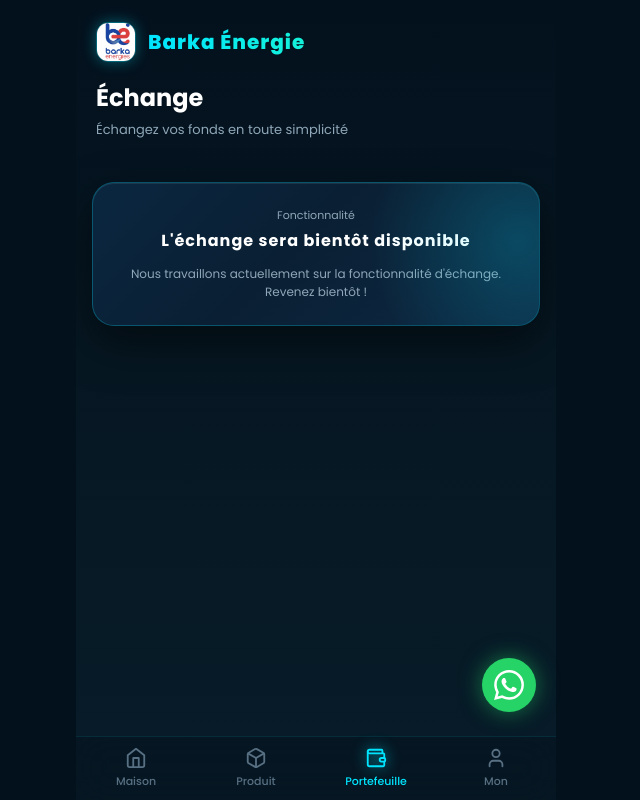
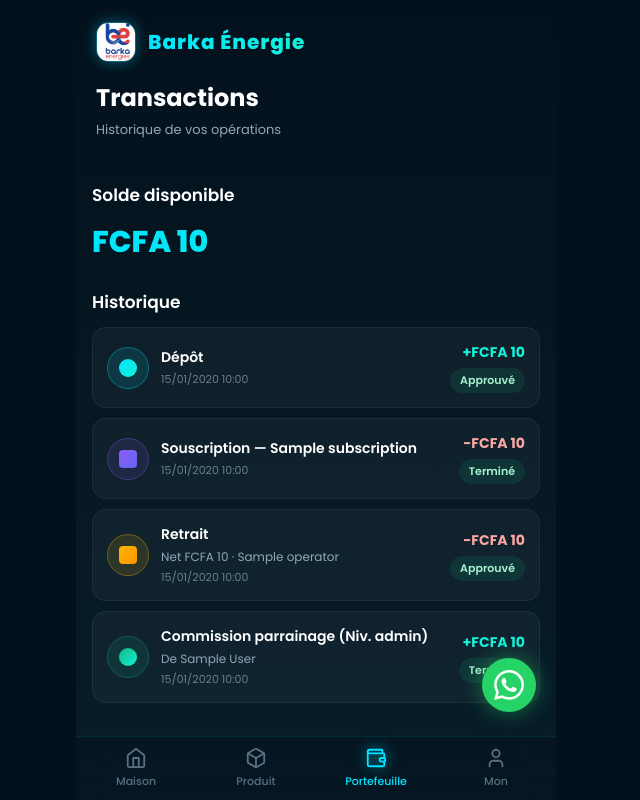
Before and after one commit to fredogary7-rgb/f, a Flask app: page /echange in a window 1280 px wide. Shown: the whole page, without its empty margins (324-964 px from the left). Run offline with Flask 3, Linux system fonts and the light colour scheme; the visitor is signed in with stand-in values (Sample User, id 1); a database or web service that is not in the repository returns one stand-in record (values such as "Sample title"); some libraries are stand-ins or nearby versions.

Commit message:
Page Transactions (historique des op\u00e9rations) avec statuts et commissions

```diff
--- a/app.py
+++ b/app.py
@@ -133,6 +133,18 @@ def init_db():
                         )
                     """)
                     cur.execute("CREATE INDEX IF NOT EXISTS idx_withdrawals_user ON withdrawals(user_id)")
+                    # Table des commissions de parrainage
+                    cur.execute("""
+                        CREATE TABLE IF NOT EXISTS commissions (
+                            id SERIAL PRIMARY KEY,
+                            user_id INTEGER NOT NULL,
+                            amount NUMERIC NOT NULL,
+                            level INTEGER NOT NULL DEFAULT 1,
+                            source_user_id INTEGER,
+                            created_at TIMESTAMP DEFAULT NOW()
+                        )
+                    """)
+                    cur.execute("CREATE INDEX IF NOT EXISTS idx_commissions_user ON commissions(user_id)")
             return
         except psycopg2.errors.DeadlockDetected:
             if attempt == 2:
@@ -182,18 +194,21 @@ def credit_referral_commissions(user_id, amount):
             if not lv1:
                 return
             cur.execute("UPDATE users SET balance = balance + %s WHERE id = %s", (amount * REFERRAL_LV1, lv1[0]))
+            cur.execute("INSERT INTO commissions (user_id, amount, level, source_user_id) VALUES (%s, %s, 1, %s)", (lv1[0], amount * REFERRAL_LV1, user_id))
             # Niveau 2
             if lv1[1]:
                 cur.execute("SELECT id, referred_by FROM users WHERE referral_code = %s", (lv1[1],))
                 lv2 = cur.fetchone()
                 if lv2:
                     cur.execute("UPDATE users SET balance = balance + %s WHERE id = %s", (amount * REFERRAL_LV2, lv2[0]))
+                    cur.execute("INSERT INTO commissions (user_id, amount, level, source_user_id) VALUES (%s, %s, 2, %s)", (lv2[0], amount * REFERRAL_LV2, user_id))
                     # Niveau 3
                     if lv2[1]:
                         cur.execute("SELECT id FROM users WHERE referral_code = %s", (lv2[1],))
                         lv3 = cur.fetchone()
                         if lv3:
                             cur.execute("UPDATE users SET balance = balance + %s WHERE id = %s", (amount * REFERRAL_LV3, lv3[0]))
+                            cur.execute("INSERT INTO commissions (user_id, amount, level, source_user_id) VALUES (%s, %s, 3, %s)", (lv3[0], amount * REFERRAL_LV3, user_id))
 
 
 def login_required(f):
@@ -655,7 +670,76 @@ def partager():
 @app.route("/echange")
 @login_required
 def echange():
-    return render_template("echange.html")
+    credit_income(session["user_id"])
+    uid = session["user_id"]
+    transactions = []
+
+    with get_db() as conn:
+        with conn.cursor(cursor_factory=RealDictCursor) as cur:
+            # Dépôts
+            cur.execute("SELECT id, amount, status, created_at FROM deposits WHERE user_id = %s", (uid,))
+            for d in cur.fetchall():
+                transactions.append({
+                    "type": "deposit",
+                    "label": "Dépôt",
+                    "amount": float(d["amount"]),
+                    "sign": "+",
+                    "status": d["status"],
+                    "date": d["created_at"],
+                    "detail": None,
+                })
+            # Souscriptions
+            cur.execute("SELECT id, product_name, price, created_at FROM subscriptions WHERE user_id = %s", (uid,))
+            for s in cur.fetchall():
+                transactions.append({
+                    "type": "subscription",
+                    "label": f"Souscription — {s['product_name']}",
+                    "amount": float(s["price"]),
+                    "sign": "-",
+                    "status": "completed",
+                    "date": s["created_at"],
+                    "detail": None,
+                })
+            # Retraits
+            cur.execute("SELECT id, amount, fee, net, status, created_at, operator FROM withdrawals WHERE user_id = %s", (uid,))
+            for w in cur.fetchall():
+                transactions.append({
+                    "type": "withdrawal",
+                    "label": "Retrait",
+                    "amount": float(w["amount"]),
+                    "sign": "-",
+                    "status": w["status"],
+                    "date": w["created_at"],
+                    "detail": f"Net FCFA {int(float(w['net'])):,} · {w['operator'] or '-'}",
+                })
+            # Commissions de parrainage
+            cur.execute("""
+                SELECT c.amount, c.level, c.created_at, u.full_name
+                FROM commissions c LEFT JOIN users u ON u.id = c.source_user_id
+                WHERE c.user_id = %s
+            """, (uid,))
+            for c in cur.fetchall():
+                source = c["full_name"] or "un filleul"
+                transactions.append({
+                    "type": "commission",
+                    "label": f"Commission parrainage (Niv. {c['level']})",
+                    "amount": float(c["amount"]),
+                    "sign": "+",
+                    "status": "completed",
+                    "date": c["created_at"],
+                    "detail": f"De {source}",
+                })
+
+    # Trier du plus récent au plus ancien
+    transactions.sort(key=lambda t: t["date"], reverse=True)
+
+    with get_db() as conn:
+        with conn.cursor(cursor_factory=RealDictCursor) as cur:
+            cur.execute("SELECT balance FROM users WHERE id = %s", (uid,))
+            row = cur.fetchone()
+    balance = f"{int(float(row['balance'] or 0)):,}" if row else "0"
+
+    return render_template("echange.html", transactions=transactions, balance=balance)
 
 
 @app.route("/politique")
--- a/static/css/portefeuille.css
+++ b/static/css/portefeuille.css
@@ -280,3 +280,63 @@
 }
 .member-name { font-size: 14px; font-weight: 600; }
 .member-phone { font-size: 13px; color: var(--muted); }
+
+/* ===== Historique des transactions ===== */
+.tx-list { display: flex; flex-direction: column; gap: 10px; }
+.tx-item {
+    display: flex;
+    align-items: center;
+    gap: 12px;
+    padding: 14px;
+    background: rgba(255,255,255,0.04);
+    border: 1px solid rgba(255,255,255,0.06);
+    border-radius: 14px;
+}
+.tx-icon {
+    width: 42px;
+    height: 42px;
+    border-radius: 50%;
+    flex-shrink: 0;
+    position: relative;
+    background: rgba(0,229,255,0.12);
+    border: 1px solid rgba(0,229,255,0.25);
+}
+.tx-icon::after {
+    content: '';
+    position: absolute;
+    inset: 0;
+    margin: auto;
+    width: 18px;
+    height: 18px;
+    border-radius: 4px;
+}
+.tx-deposit { background: rgba(0,229,255,0.12); border-color: rgba(0,229,255,0.3); }
+.tx-deposit::after { background: linear-gradient(135deg, #00e5ff, #14f1d9); border-radius: 50%; }
+.tx-withdrawal { background: rgba(255,193,7,0.12); border-color: rgba(255,193,7,0.3); }
+.tx-withdrawal::after { background: linear-gradient(135deg, #ffb300, #ff9800); }
+.tx-subscription { background: rgba(139,92,246,0.12); border-color: rgba(139,92,246,0.3); }
+.tx-subscription::after { background: linear-gradient(135deg, #8b5cf6, #6366f1); }
+.tx-commission { background: rgba(16,185,129,0.12); border-color: rgba(16,185,129,0.3); }
+.tx-commission::after { background: linear-gradient(135deg, #10b981, #14f1d9); border-radius: 50%; }
+
+.tx-main { flex: 1; display: flex; flex-direction: column; gap: 3px; min-width: 0; }
+.tx-label { font-size: 14px; font-weight: 600; color: #fff; }
+.tx-detail { font-size: 12px; color: var(--muted); }
+.tx-date { font-size: 11px; color: rgba(143,167,184,0.7); }
+
+.tx-right { display: flex; flex-direction: column; align-items: flex-end; gap: 5px; }
+.tx-amount { font-size: 14px; font-weight: 700; white-space: nowrap; }
+.tx-in { color: #14f1d9; }
+.tx-out { color: #fca5a5; }
+
+.badge {
+    font-size: 11px;
+    padding: 4px 10px;
+    border-radius: 999px;
+    font-weight: 600;
+    text-transform: capitalize;
+}
+.badge-pending { color: #ffc24d; background: rgba(255,170,0,0.12); }
+.badge-approved { color: #a7f3d0; background: rgba(16,185,129,0.12); }
+.badge-rejected { color: #fecaca; background: rgba(239,68,68,0.12); }
+.badge-completed { color: #a7f3d0; background: rgba(16,185,129,0.12); }
--- a/templates/echange.html
+++ b/templates/echange.html
@@ -3,7 +3,7 @@
 <head>
     <meta charset="UTF-8">
     <meta name="viewport" content="width=device-width, initial-scale=1.0, viewport-fit=cover">
-    <title>Échange - Barka Énergie</title>
+    <title>Transactions - Barka Énergie</title>
     <link rel="preconnect" href="https://fonts.googleapis.com">
     <link rel="preconnect" href="https://fonts.gstatic.com" crossorigin>
     <link href="https://fonts.googleapis.com/css2?family=Poppins:wght@400;500;600;700;800&display=swap" rel="stylesheet">
@@ -19,16 +19,39 @@
         </header>
 
         <section class="page-title">
-            <h1>Échange</h1>
-            <p>Échangez vos fonds en toute simplicité</p>
+            <h1>Transactions</h1>
+            <p>Historique de vos opérations</p>
         </section>
 
         <section class="card-section">
-            <div class="bank-card" style="margin:0; text-align:center;">
-                <span class="bank-number-label">Fonctionnalité</span>
-                <span class="bank-number-value" style="font-size:16px;">L'échange sera bientôt disponible</span>
-                <p class="hint" style="margin-top:12px;">Nous travaillons actuellement sur la fonctionnalité d'échange. Revenez bientôt !</p>
+            <h2 class="section-title">Solde disponible</h2>
+            <div class="bank-balance" style="margin:0;">FCFA {{ balance }}</div>
+        </section>
+
+        <section class="card-section">
+            <h2 class="section-title">Historique</h2>
+            {% if transactions %}
+            <div class="tx-list">
+                {% for t in transactions %}
+                <div class="tx-item">
+                    <div class="tx-icon tx-{{ t.type }}"></div>
+                    <div class="tx-main">
+                        <span class="tx-label">{{ t.label }}</span>
+                        {% if t.detail %}
+                        <span class="tx-detail">{{ t.detail }}</span>
+                        {% endif %}
+                        <span class="tx-date">{{ t.date.strftime('%d/%m/%Y %H:%M') }}</span>
+                    </div>
+                    <div class="tx-right">
+                        <span class="tx-amount {% if t.sign == '+' %}tx-in{% else %}tx-out{% endif %}">{{ t.sign }}FCFA {{ t.amount|fmt }}</span>
+                        <span class="badge badge-{{ t.status }}">{% if t.status == 'pending' %}En attente{% elif t.status == 'approved' %}Approuvé{% elif t.status == 'rejected' %}Rejeté{% else %}Terminé{% endif %}</span>
+                    </div>
+                </div>
+                {% endfor %}
             </div>
+            {% else %}
+            <p class="hint">Aucune transaction pour le moment.</p>
+            {% endif %}
         </section>
     </main>
 
```
